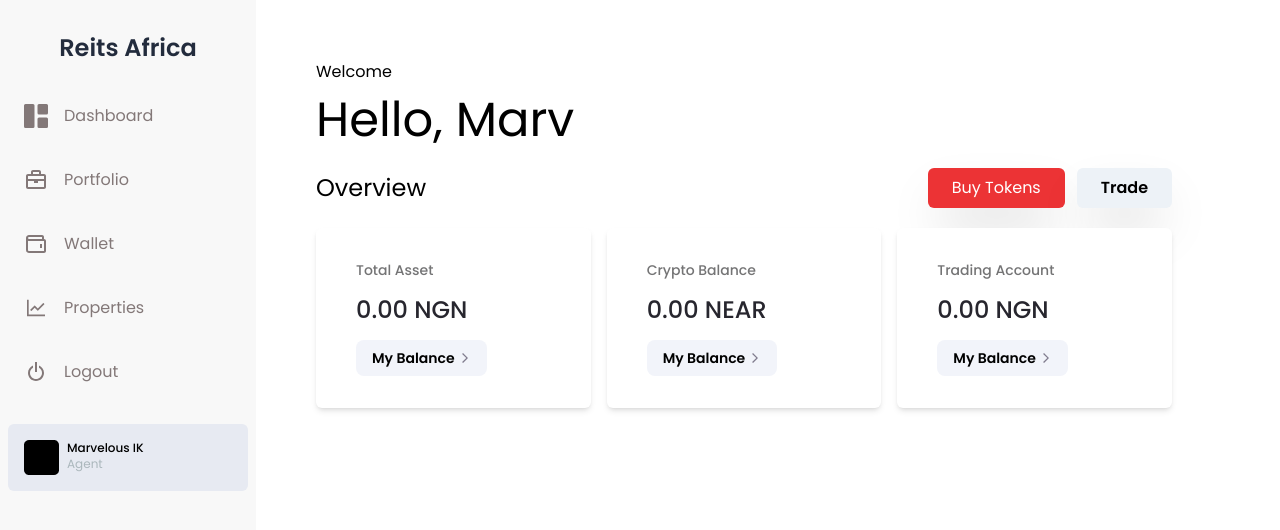
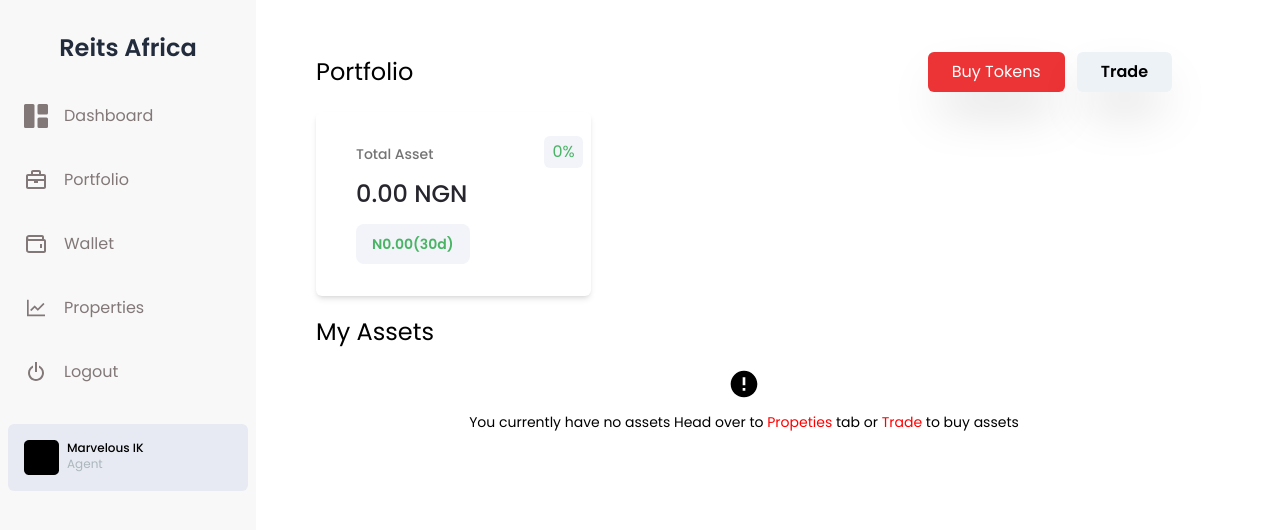
Before and after one commit to Grants-Projects/reits-africa-frontend, a Next.js app: page /portfolio in a window 1280 px wide. Shown: the top 530 px of the page. Built offline with nearby package versions, Linux system fonts and the light colour scheme.

Commit message:
added assets: on portfolio page

```diff
--- a/components/Portfolio/Portfolio.js
+++ b/components/Portfolio/Portfolio.js
@@ -1,17 +1,11 @@
-import { MdOutlineArrowForwardIos } from 'react-icons/md';
-import { data } from '../../data';
+import { MdOutlineArrowForwardIos, MdError } from 'react-icons/md';
 
 export default function Portfolio() {
   return (
     <div className='mb-10 px-5'>
-      <div>
-        <h1 className='text-base mt-5'>Welcome</h1>
-        <h2 className='text-[28px] md:text-[48px]'>Hello, Marv</h2>
-      </div>
-
       <div className='wrapper'>
         <div className='flex items-center justify-between mt-3'>
-          <h3 className='text-lg md:text-2xl'>Overview</h3>
+          <h3 className='text-lg md:text-2xl'>Portfolio</h3>
           <div className='flex space-x-3'>
             <button className='bg-[#EC3335] sm:text-md text-white shadow-2xl px-6 py-2 rounded-md ml-auto'>
               Buy Tokens
@@ -23,27 +17,40 @@ export default function Portfolio() {
         </div>
 
         <div className='grid grid-cols-1 md:grid-cols-2 lg:grid-cols-3 xxl:grid-cols-3 gap-4 mt-5'>
-          {data.map((item) => (
-            <div
-              key={item.id}
-              className='flex bg-white shadow-md rounded-md py-8 px-8 md:px-10 lg:px-10'
-            >
-              {/* CardList */}
-              <div>
-                <h4 className='text-[#747475] text-sm font-medium'>
-                  {item.text}
-                </h4>
-                <p className='text-[24px] text-[#27262E] my-3 font-medium'>
-                  {item.amount}
-                </p>
+          <div className='flex bg-white shadow-md rounded-md py-8 px-8 md:px-10 lg:px-10 relative'>
+            <div>
+              <h4 className='text-[#747475] text-sm font-medium'>
+                Total Asset
+              </h4>
+              <p className='bg-[#F2F4FA] py-1 px-2 text-[#49B464] rounded-md absolute top-6 right-2'>
+                0%
+              </p>
 
-                <div className='flex items-center bg-[#F2F4FA] rounded-lg px-4 py-2'>
-                  <span className='text-sm font-bold'>{item.balance}</span>
-                  <MdOutlineArrowForwardIos className='w-3 h-3 ml-1 text-[#817C8E]' />
-                </div>
+              <p className='text-[24px] text-[#27262E] my-3 font-medium'>
+                0.00 NGN
+              </p>
+
+              <div className='bg-[#F2F4FA] rounded-lg px-4 py-2'>
+                <span className='text-sm font-bold text-[#49B464]'>
+                  N0.00(30d)
+                </span>
               </div>
             </div>
-          ))}
+          </div>
+        </div>
+
+        {/* Assets */}
+        <div className='mt-5'>
+          <h3 className='text-lg md:text-2xl'>My Assets</h3>
+          <div className='flex flex-col items-center mt-5'>
+            <MdError className='w-8 h-8' />
+            <p className='mt-3 text-sm'>
+              You currently have no assets Head over to{' '}
+              <span className='text-redColor'>Propeties </span>
+              tab or <span className='text-redColor'>Trade </span>
+              to buy assets
+            </p>
+          </div>
         </div>
       </div>
     </div>
--- a/pages/transactions/index.js
+++ b/pages/transactions/index.js
@@ -1,6 +1,6 @@
 export default function Transactions() {
   return (
-    <div className='mb-32 px-5'>
+    <div className='px-5'>
       <h3 className='text-lg md:text-2xl'>Transactions</h3>
       <div className='overflow-x-auto relative shadow-md sm:rounded-lg'>
         <table className='w-full text-sm text-left text-gray-500 dark:text-gray-400'>
```
